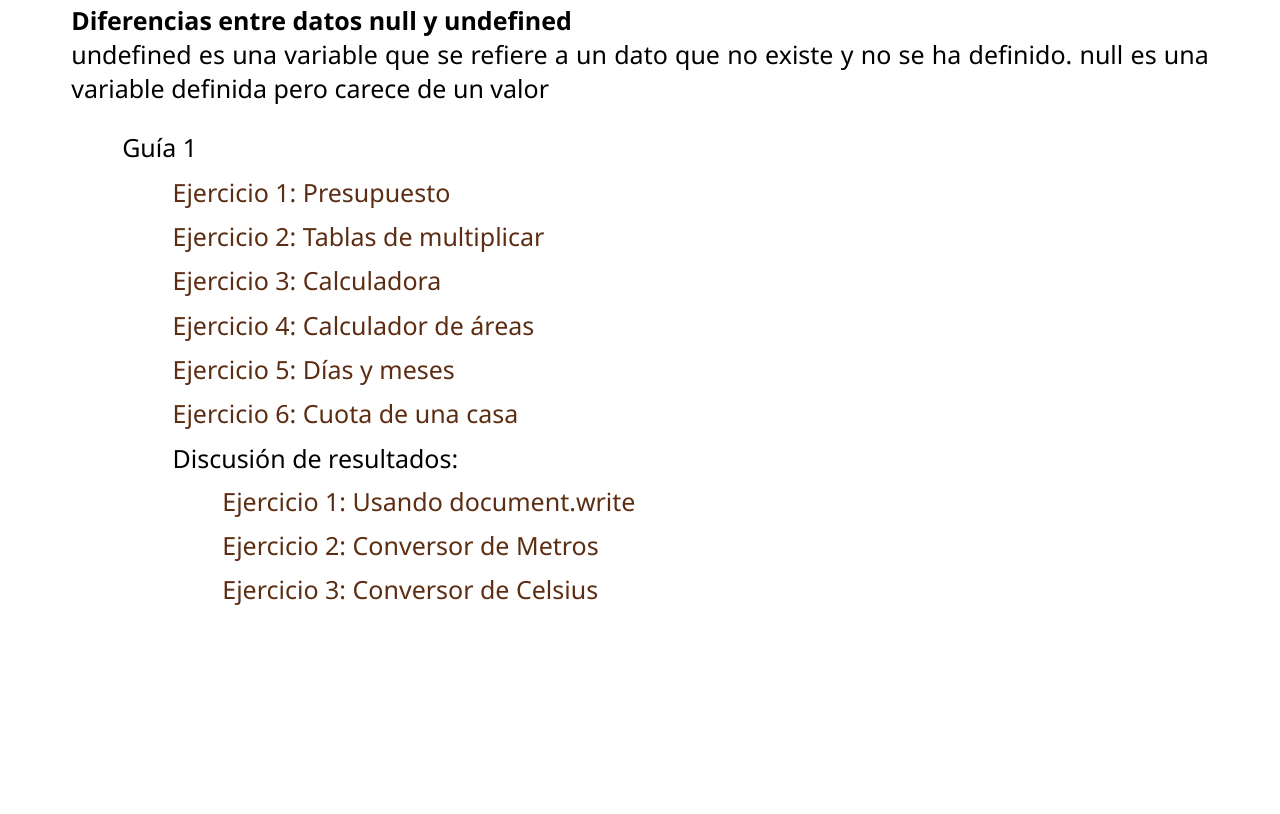
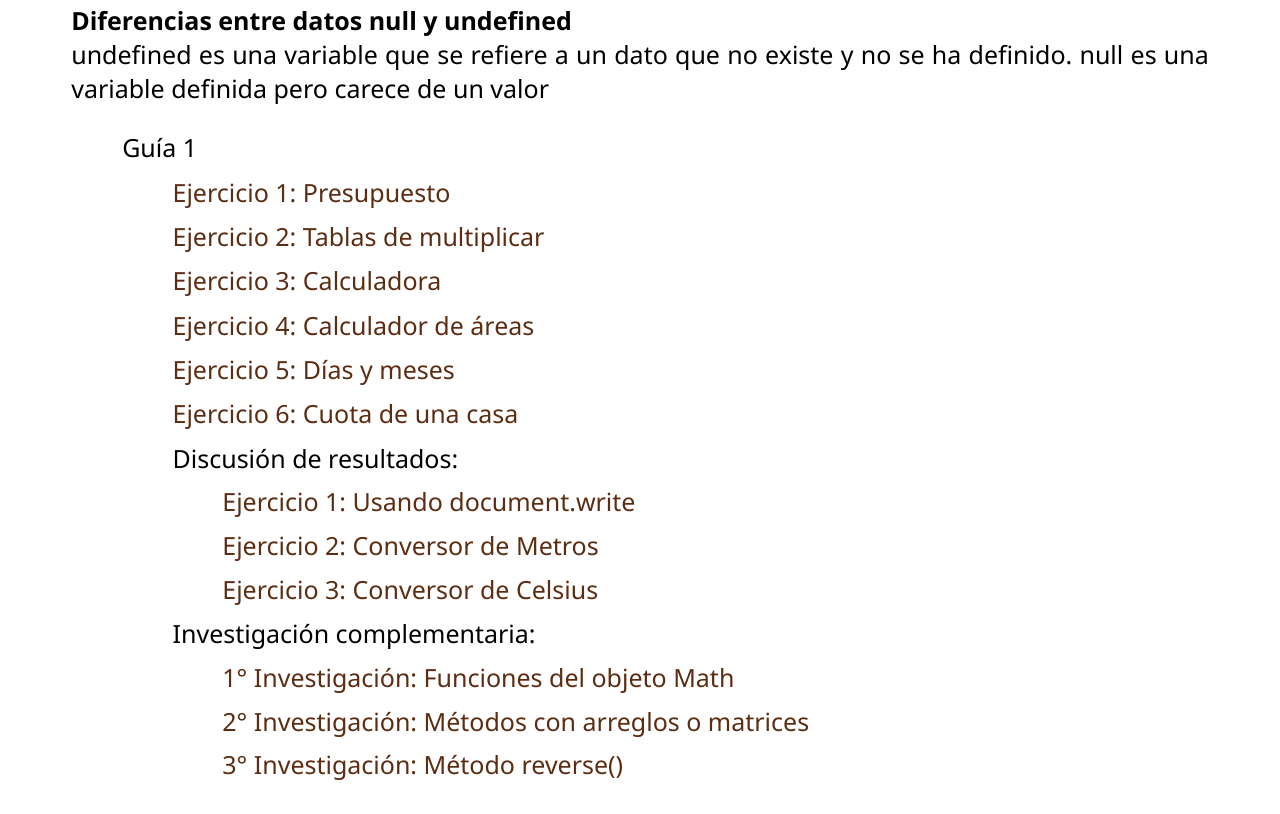
Before and after one commit to Xander-798/DAW, a plain HTML site: page index.html in a window 1280 px wide. Shown: the part 931-1745 px from the top of the page. Before the commit the page ends 1570 px from the top, so only its background shows below. Drawn offline with Linux system fonts and the light colour scheme.

Commit message:
Update index.html

```diff
--- a/index.html
+++ b/index.html
@@ -72,6 +72,13 @@
                         <li><a href="guia 1/Discusión de Resultados/ejercicio complementario - 3/convirtiendo temperatura.html">Ejercicio 3: Conversor de Celsius</a></li>
                     </ul>
                 </li>
+                <li>Investigación complementaria:
+                    <ul>
+                        <li><a href="guia 2/InvestigaciónComplementaria/funcionesJS.html" target="_blank">1° Investigación: Funciones del objeto Math</a></li>
+                        <li><a href="guia 2/InvestigaciónComplementaria/otrasFunciones.html">2° Investigación: Métodos con arreglos o matrices</a></li>
+                        <li><a href="guia 2/InvestigaciónComplementaria/adicionalJS.html">3° Investigación: Método reverse()</a></li>
+                    </ul>
+                </li>
             </ul>
         </li>
     </ul>
```
